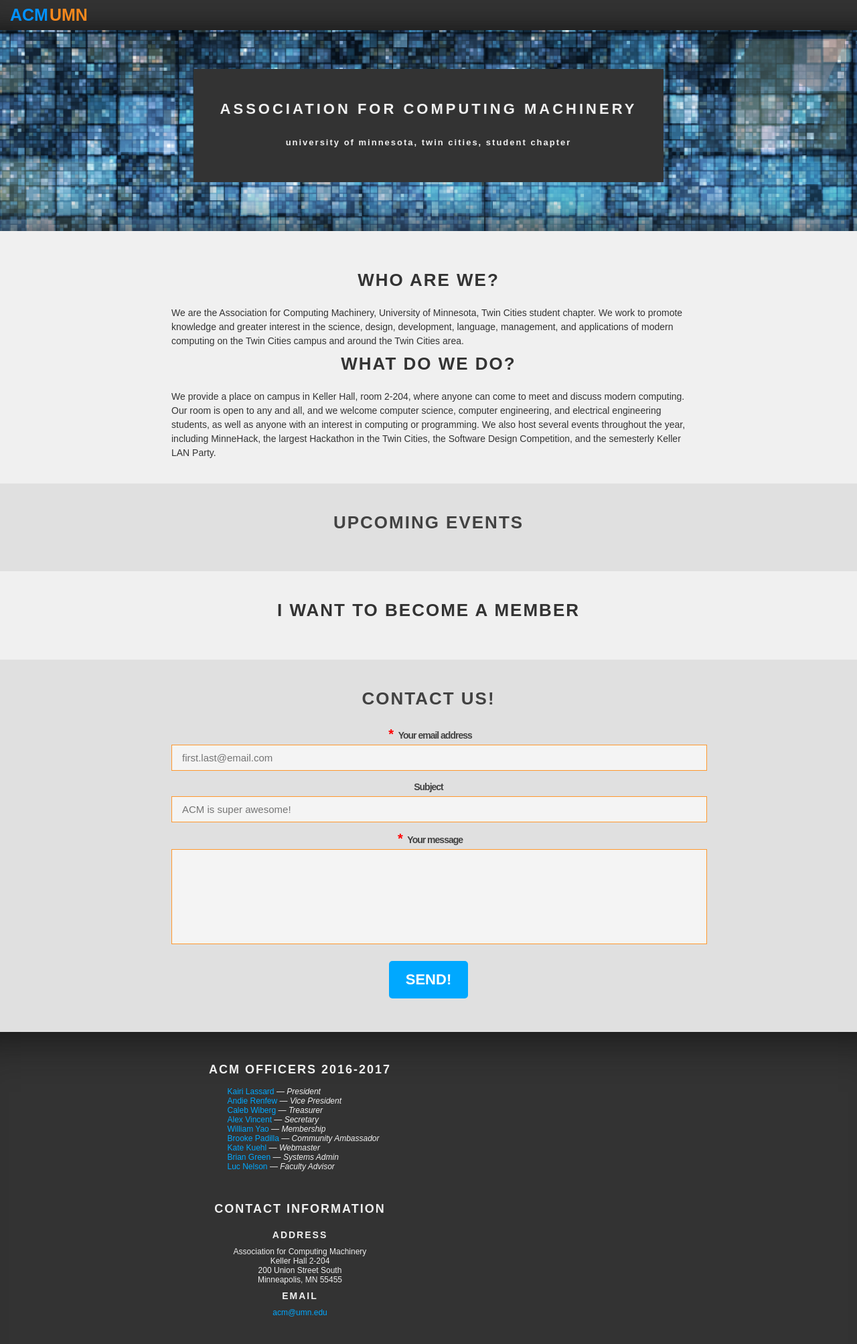
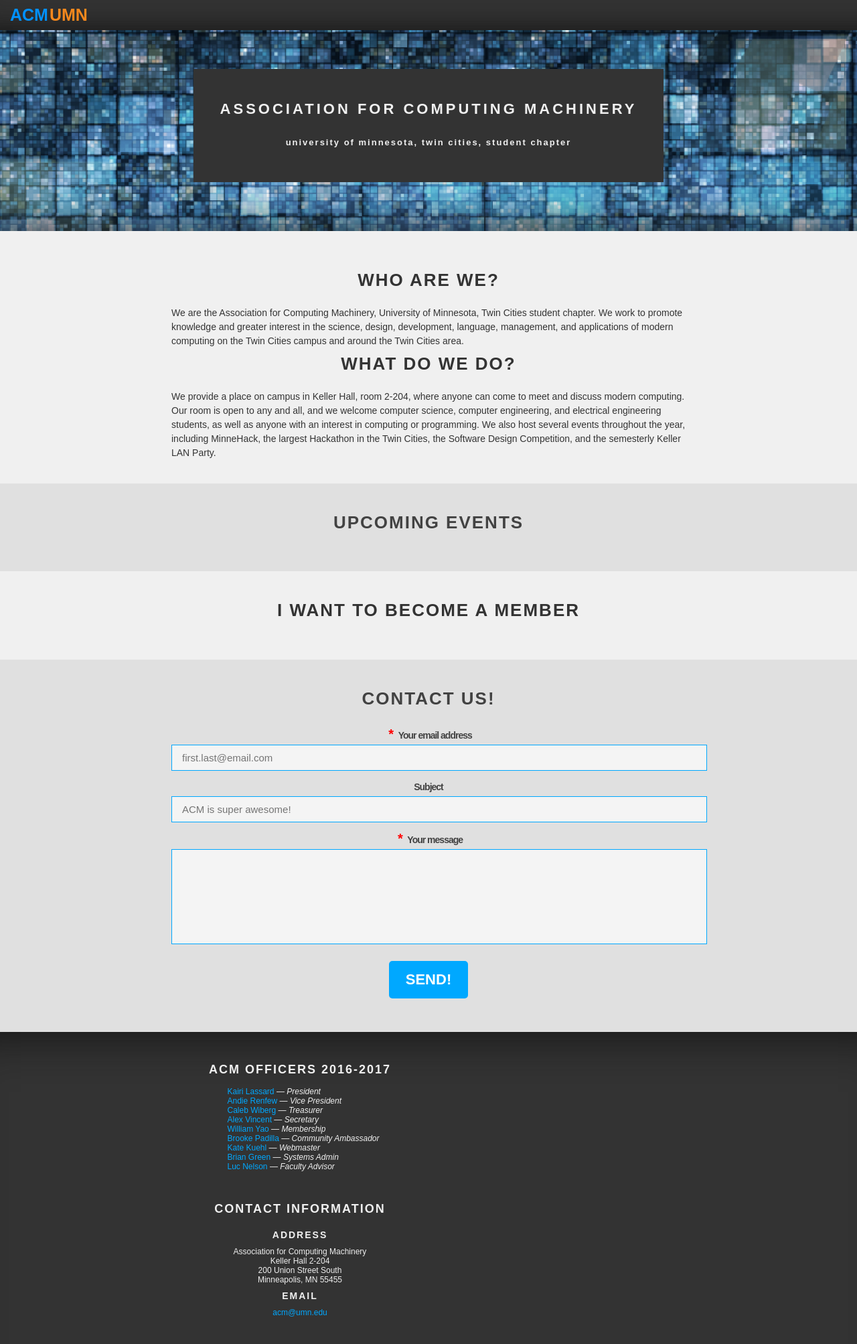
Before and after one commit to acmumn/acm-website, a Jekyll site: the page built from index.html, in a window 1280 px wide. Shown: the whole page at 67% size. Built offline with Jekyll 4.4.1, drawn with Linux system fonts in a browser that asks for light colours.

Commit message:
meh colors

```diff
--- a/_sass/_forms.sass
+++ b/_sass/_forms.sass
@@ -17,7 +17,7 @@
   display: block
   width: 100%
   background: #f4f4f4
-  border: 1px solid $accent-color-secondary
+  border: 1px solid $accent-color-primary
 
   padding: 10px 15px
 
```
